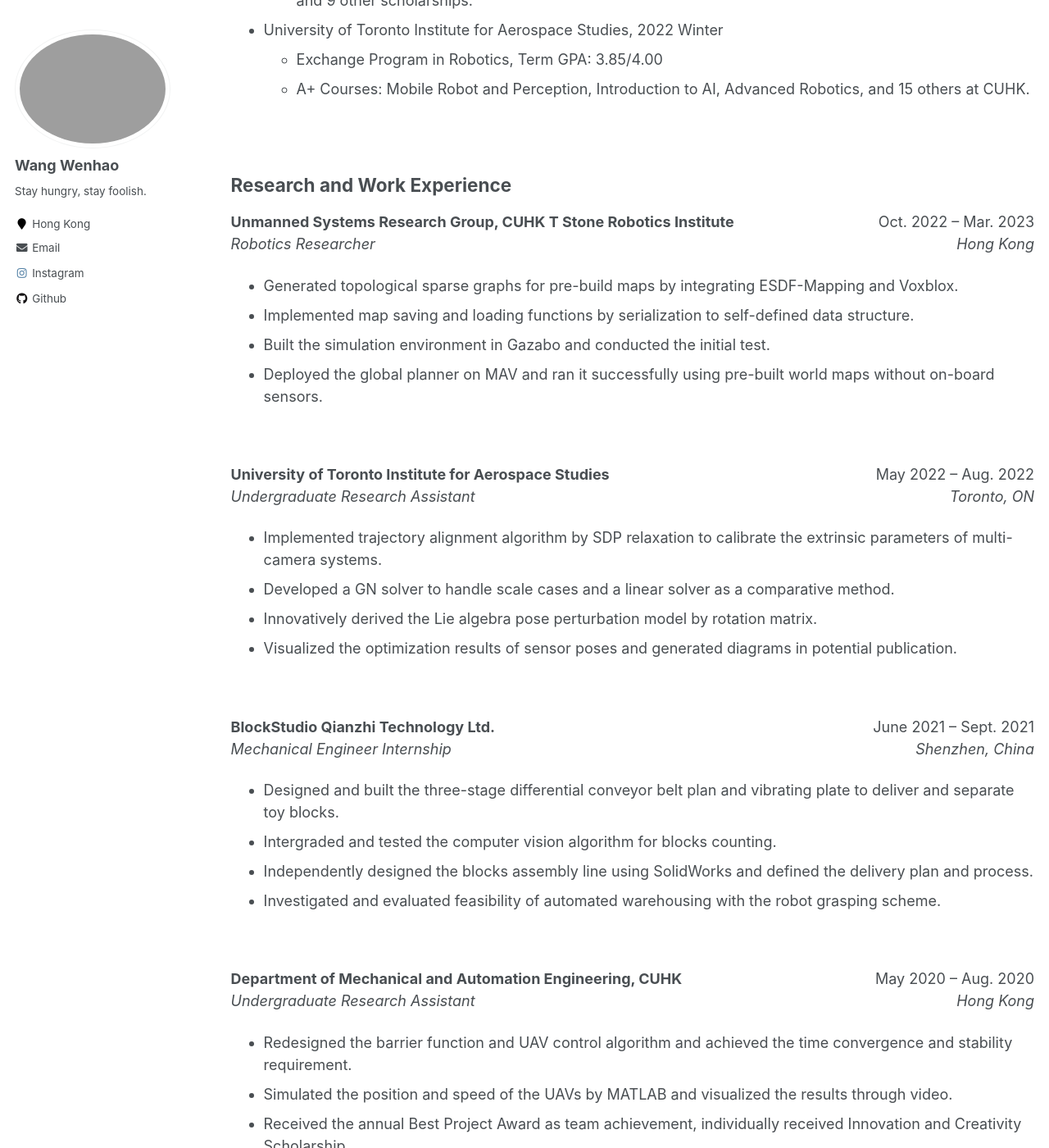
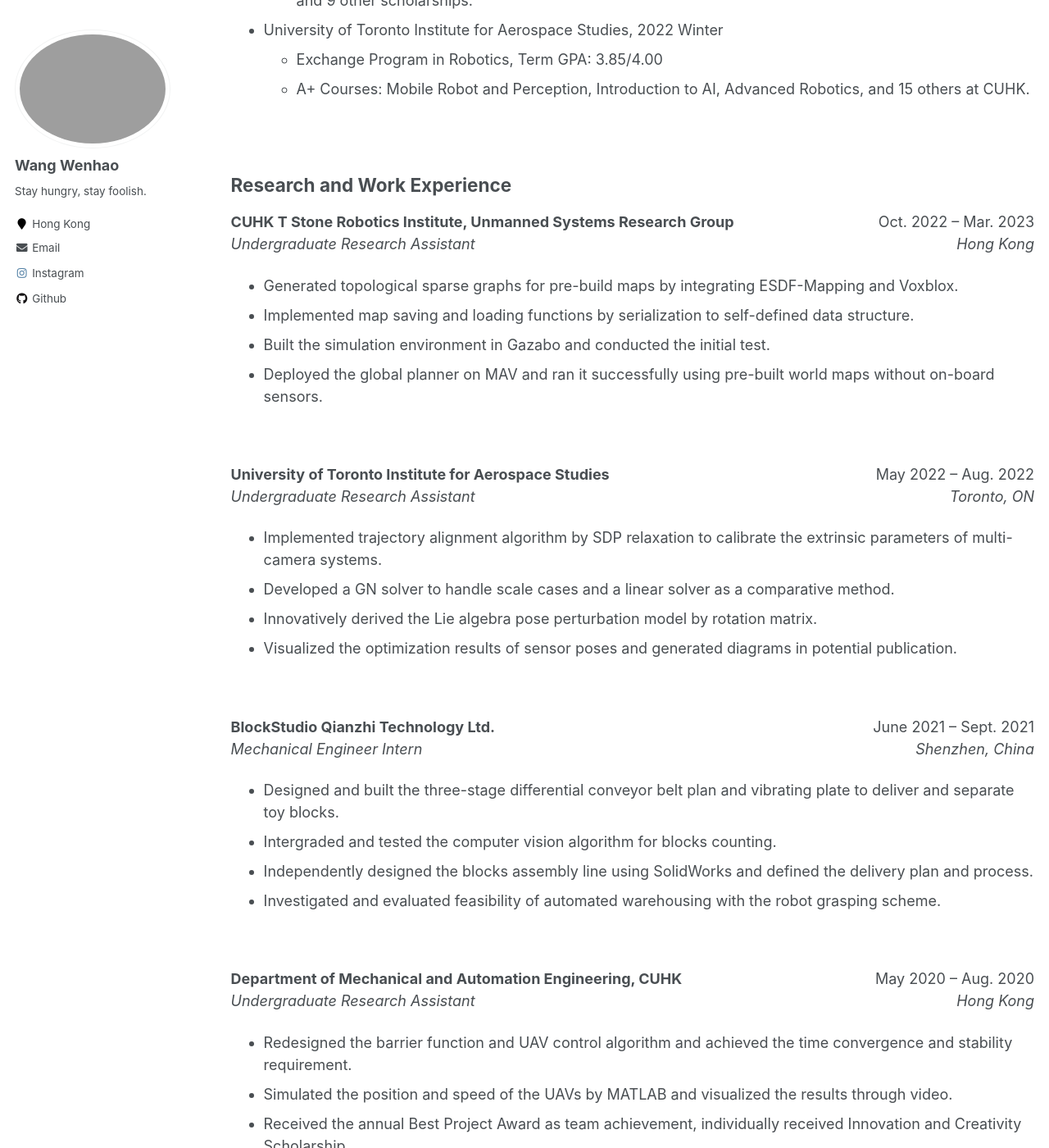
Before and after one commit to Hao-Starrr/Hao-Starrr.github.io, a Jekyll site: the page built from _pages/cv.md, in a window 1280 px wide and 1400 px high, scrolled down 456 px. Shown: the whole window at 82% size. Built offline with Jekyll 4.4.1, drawn with Linux system fonts in a browser that asks for light colours.

Commit message:
Update cv.md

```diff
--- a/_pages/cv.md
+++ b/_pages/cv.md
@@ -33,9 +33,9 @@
 
 ## Research and Work Experience
 
-**Unmanned Systems Research Group, CUHK T Stone Robotics Institute**
+**CUHK T Stone Robotics Institute, Unmanned Systems Research Group**
 <span style="float:right;">Oct. 2022 – Mar. 2023</span>
-*Robotics Researcher*
+*Undergraduate Research Assistant*
 <span style="float:right;">*Hong Kong*</span>
 * Generated topological sparse graphs for pre-build maps by integrating ESDF-Mapping and Voxblox.
 * Implemented map saving and loading functions by serialization to self-defined data structure.
@@ -57,7 +57,7 @@
 
 **BlockStudio Qianzhi Technology Ltd.**
 <span style="float:right;">June 2021 – Sept. 2021</span>
-*Mechanical Engineer Internship*
+*Mechanical Engineer Intern*
 <span style="float:right;">*Shenzhen, China*</span>
 * Designed and built the three-stage differential conveyor belt plan and vibrating plate to deliver and separate toy blocks.
 * Intergraded and tested the computer vision algorithm for blocks counting.
```
